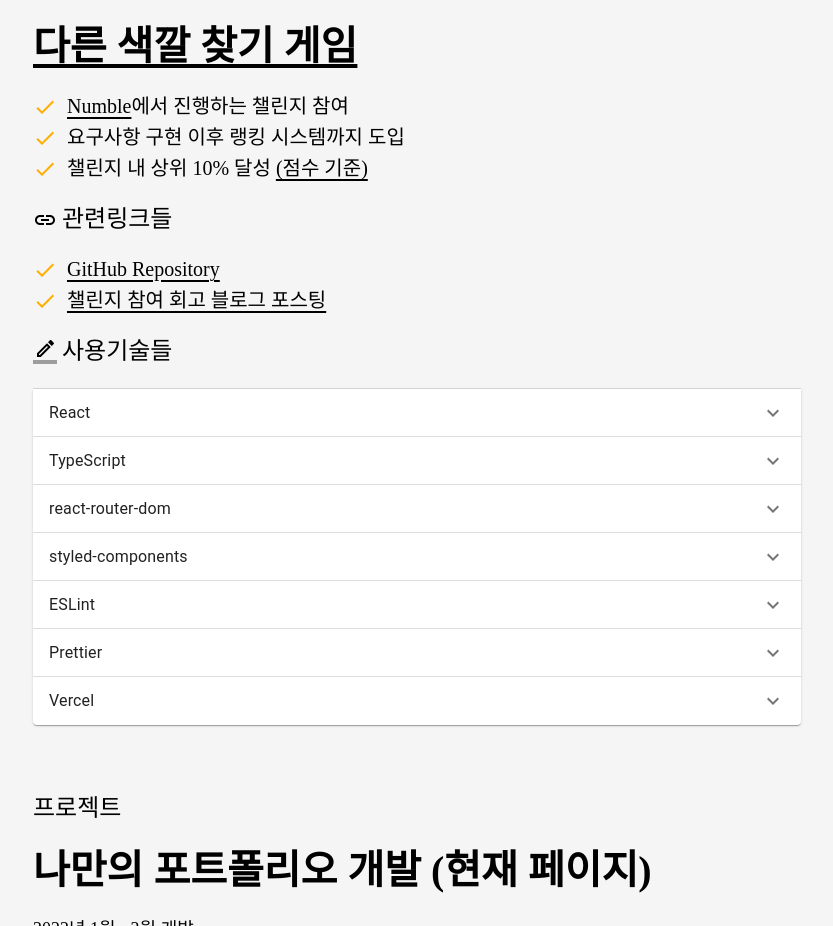
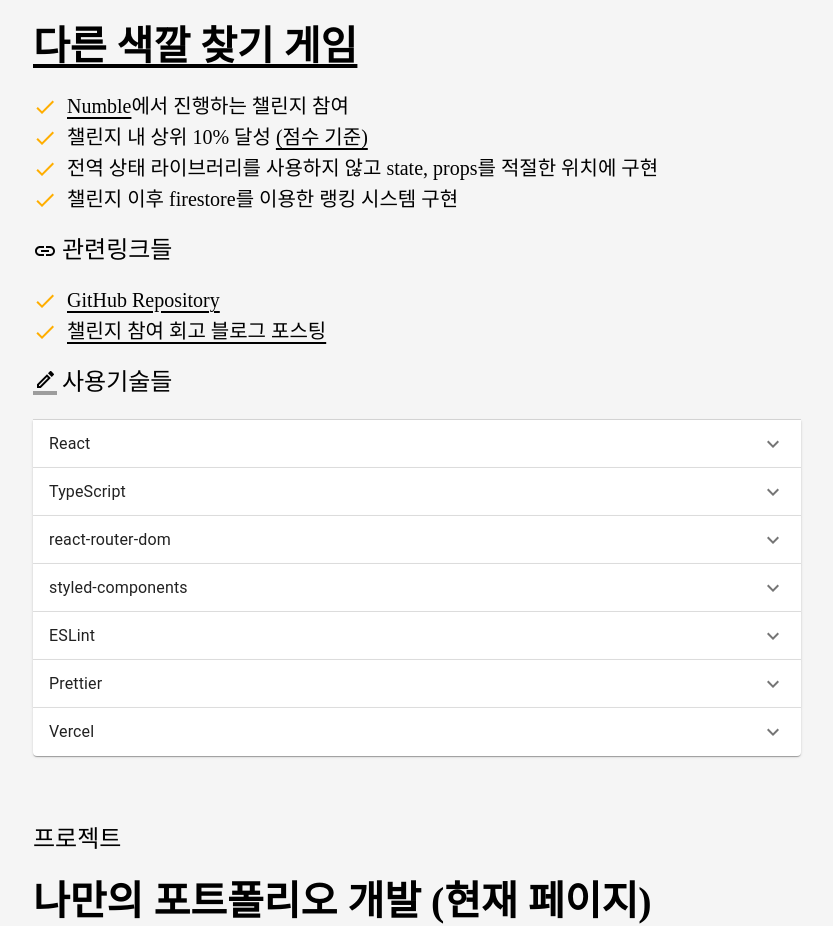
Before and after one commit to junghyeonsu/junghyeonsu-portfolio, a Next.js app: page / in a window 1280 px wide. Shown: the part 3220-4146 px from the top of the page, without its empty margins (263-1096 px from the left). Built offline with nearby package versions, Linux system fonts and the light colour scheme; a web font is replaced by a local one.

Commit message:
docs: 다른 색깔 찾기 게임 내용 추가

```diff
--- a/src/components/ExperienceContainer/contents/projects/FindDifferentColor.tsx
+++ b/src/components/ExperienceContainer/contents/projects/FindDifferentColor.tsx
@@ -58,10 +58,11 @@ const FindDifferentColor = () => {
           <InlineLinkText href="https://www.numble.it/?t=1643872858661#c2c8e9ba996c4dd197a5e13af68bfeea">Numble</InlineLinkText>
           에서 진행하는 챌린지 참여
         </Explain>
-        <Explain>요구사항 구현 이후 랭킹 시스템까지 도입</Explain>
         <Explain>
           챌린지 내 상위 10% 달성 <InlineLinkText href="https://www.numble.it/45cee9d3-49ad-4f67-9d2a-14607c2eeba7">(점수 기준)</InlineLinkText>
         </Explain>
+        <Explain>전역 상태 라이브러리를 사용하지 않고 state, props를 적절한 위치에 구현</Explain>
+        <Explain>챌린지 이후 firestore를 이용한 랭킹 시스템 구현</Explain>
       </Styled.ExperienceCardExplainContainer>
       <Links links={LINKS} />
       <Skills skills={SKILLS} />
```
